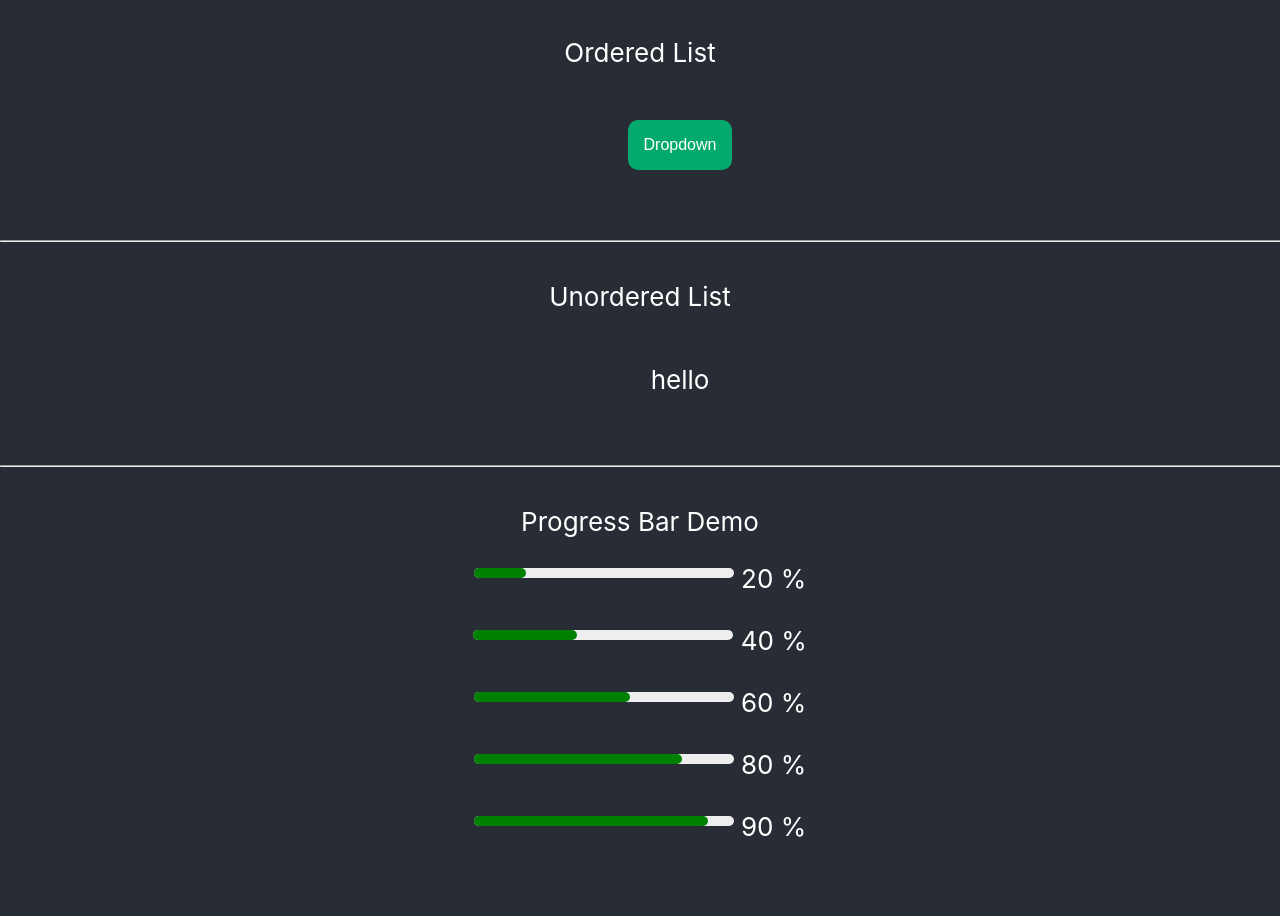
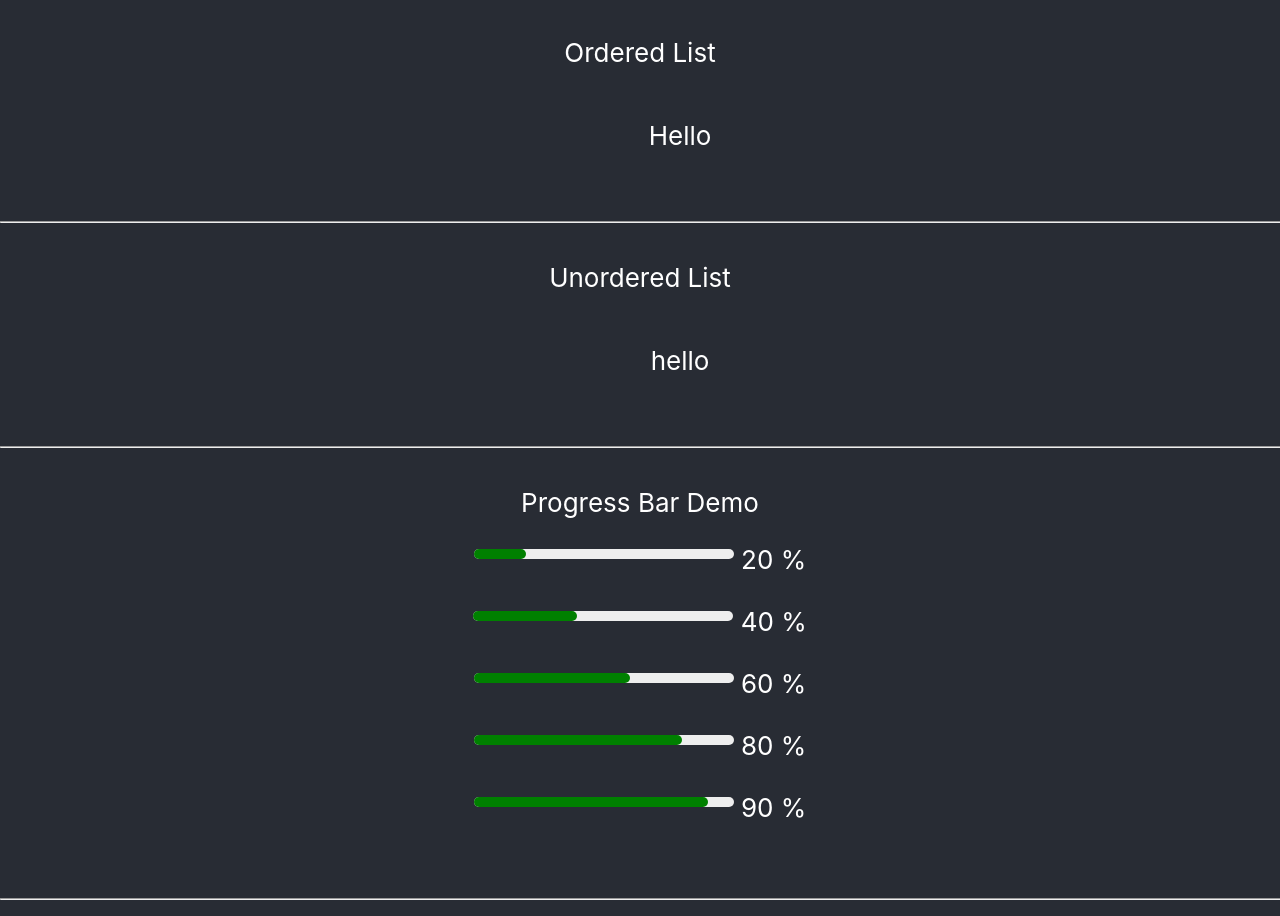
Before and after one commit to antoprince001/react-etirvin, a React (Create React App) app: page / in a window 1280 px wide. Shown: the part 1121-2037 px from the top of the page. Built offline with nearby package versions, Linux system fonts and the light colour scheme.

Commit message:
ordered list changes

```diff
--- a/src/components/ListGroup/OrderedList.js
+++ b/src/components/ListGroup/OrderedList.js
@@ -3,66 +3,13 @@ import styled from "styled-components";
 import PropTypes from "prop-types";
 const OrderedlistStyle = styled.ul`
   .dropbtn {
-    background-color: #04aa6d;
-    color: white;
-    padding: 16px;
     font-size: 16px;
-    border: none;
-    border-radius: 10px;
-  }
-
-  .dropdown {
-    position: relative;
-    display: inline-block;
-  }
-
-  /* Dropdown Content (Hidden by Default) */
-  .dropdown-content {
-    display: none;
-    position: absolute;
-    background-color: #f1f1f1;
-    min-width: 160px;
-    box-shadow: 0px 8px 16px 0px rgba(0, 0, 0, 0.2);
-    z-index: 1;
-    border-radius: 10px;
-  }
-
-  /* Links inside the dropdown */
-  .dropdown-content a {
-    color: black;
-    padding: 12px 16px;
-    text-decoration: none;
-    display: block;
-    border-radius: 10px;
-  }
-
-  /* Change color of dropdown links on hover */
-  .dropdown-content a:hover {
-    background-color: #3ab4cc;
-  }
-
-  /* Show the dropdown menu on hover */
-  .dropdown:hover .dropdown-content {
-    display: block;
-    border-radius: 10px;
-  }
-
-  /* Change the background color of the dropdown button when the dropdown content is shown */
-  .dropdown:hover .dropbtn {
-    background-color: #39b9d2;
   }
 `;
 const Orderedlist = ({ title, content }) => {
   return (
     <OrderedlistStyle>
-      <ul className="dropdown">
-        <button className="dropbtn">Dropdown</button>
-        <ul className="dropdown-content">
-          <a href="/">Link 1</a>
-          <a href="/">Link 2</a>
-          <a href="/">Link 3</a>
-        </ul>
-      </ul>
+      <ul className="dropdown">Hello</ul>
     </OrderedlistStyle>
   );
 };
```
